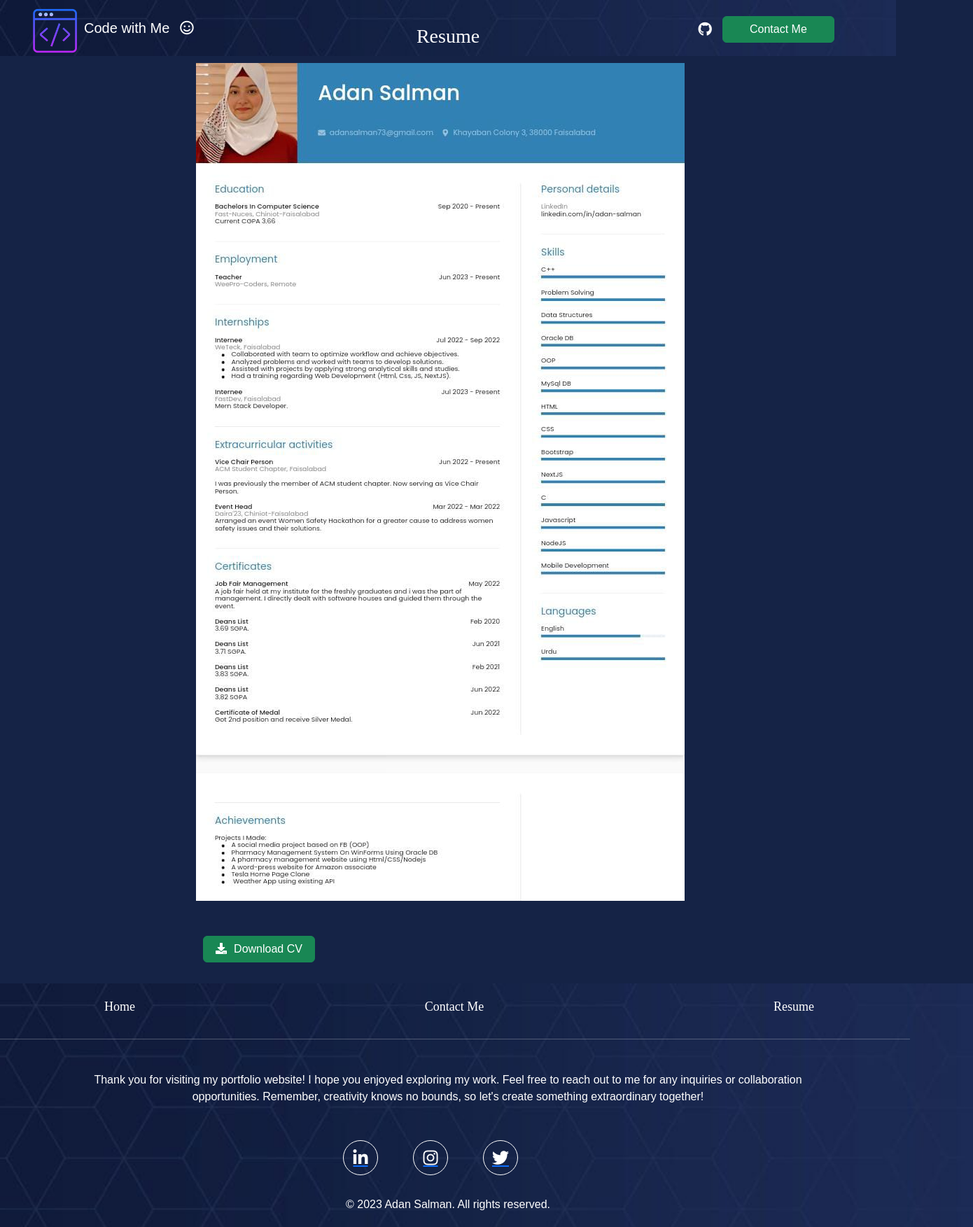
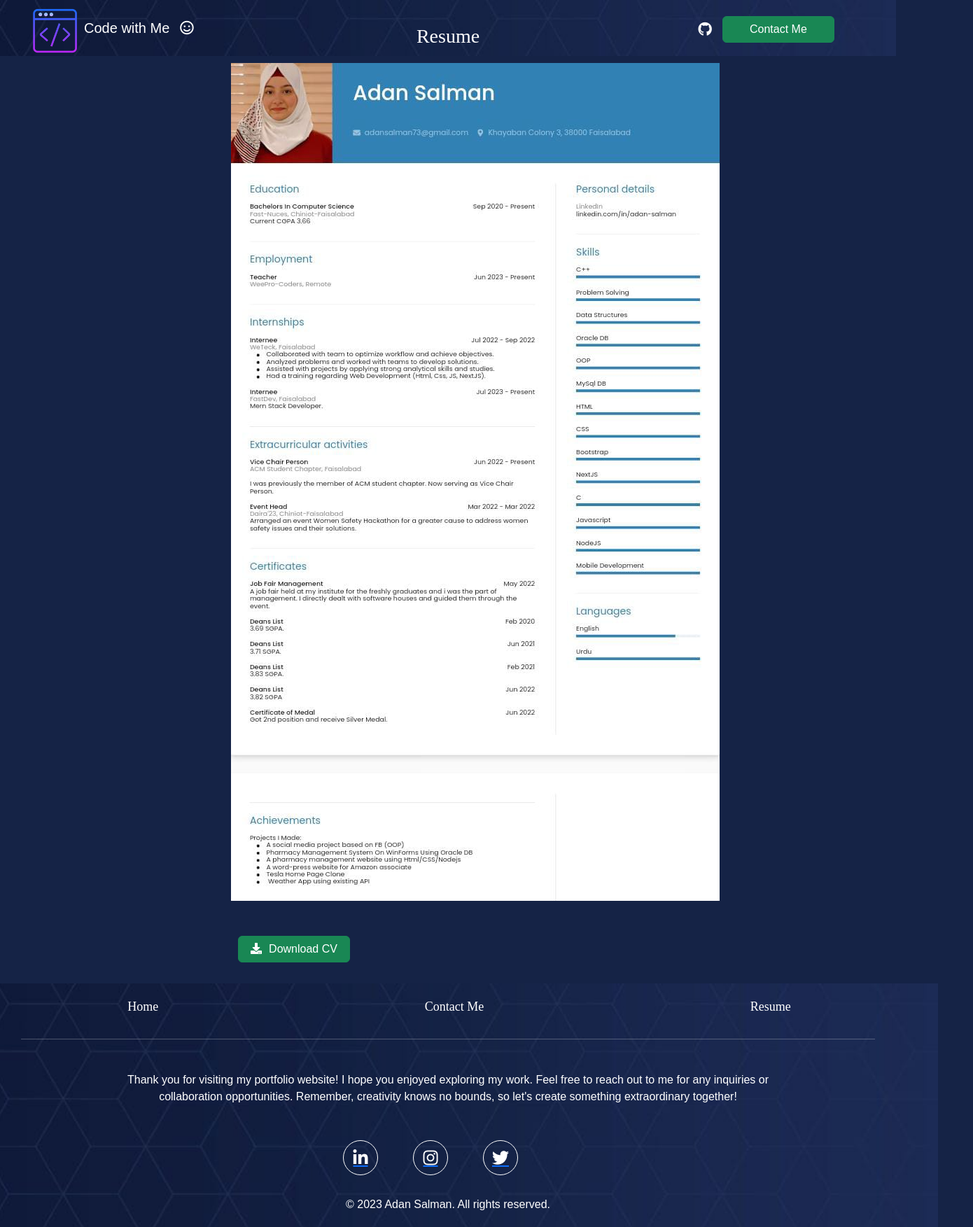
Before and after one commit to adan-s/Web-Portfolio, a React (Create React App) app: page /resume in a window 1280 px wide. Shown: the whole page at 70% size, 1390 px wide, since content can reach past the window. Built offline with nearby package versions, Linux system fonts and the light colour scheme.

Commit message:
Update App.css

```diff
--- a/src/App.css
+++ b/src/App.css
@@ -344,7 +344,7 @@ font-family: 'Times New Roman', Times, serif;
   width: 100%;
   background-color: #13063B;
   color: white;
-  width: 1500px;
+  width: 1400px;
   display: flex;
   flex-direction: column;
   background-image: url('./Images/footerbg.jpg');
```
